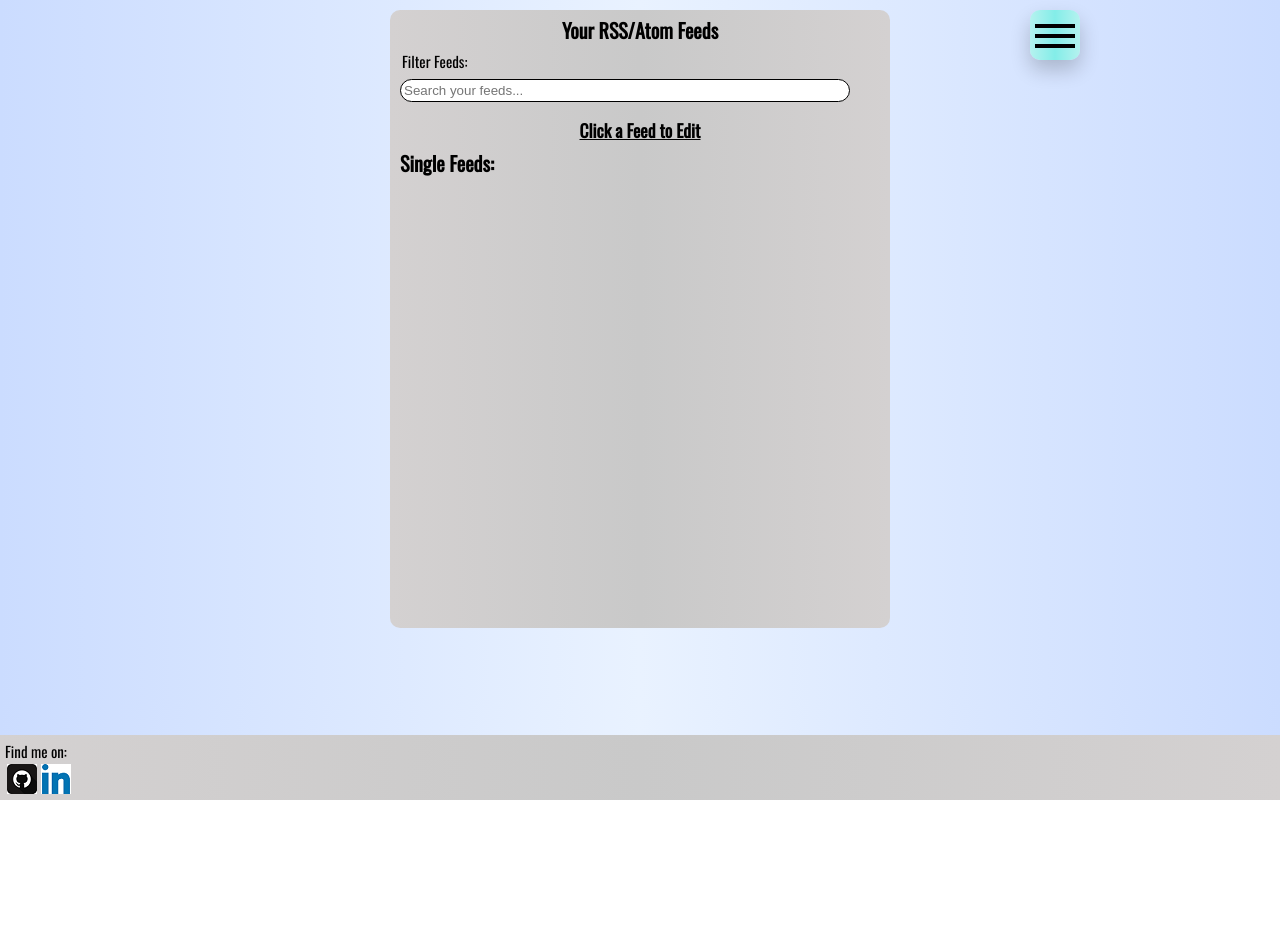
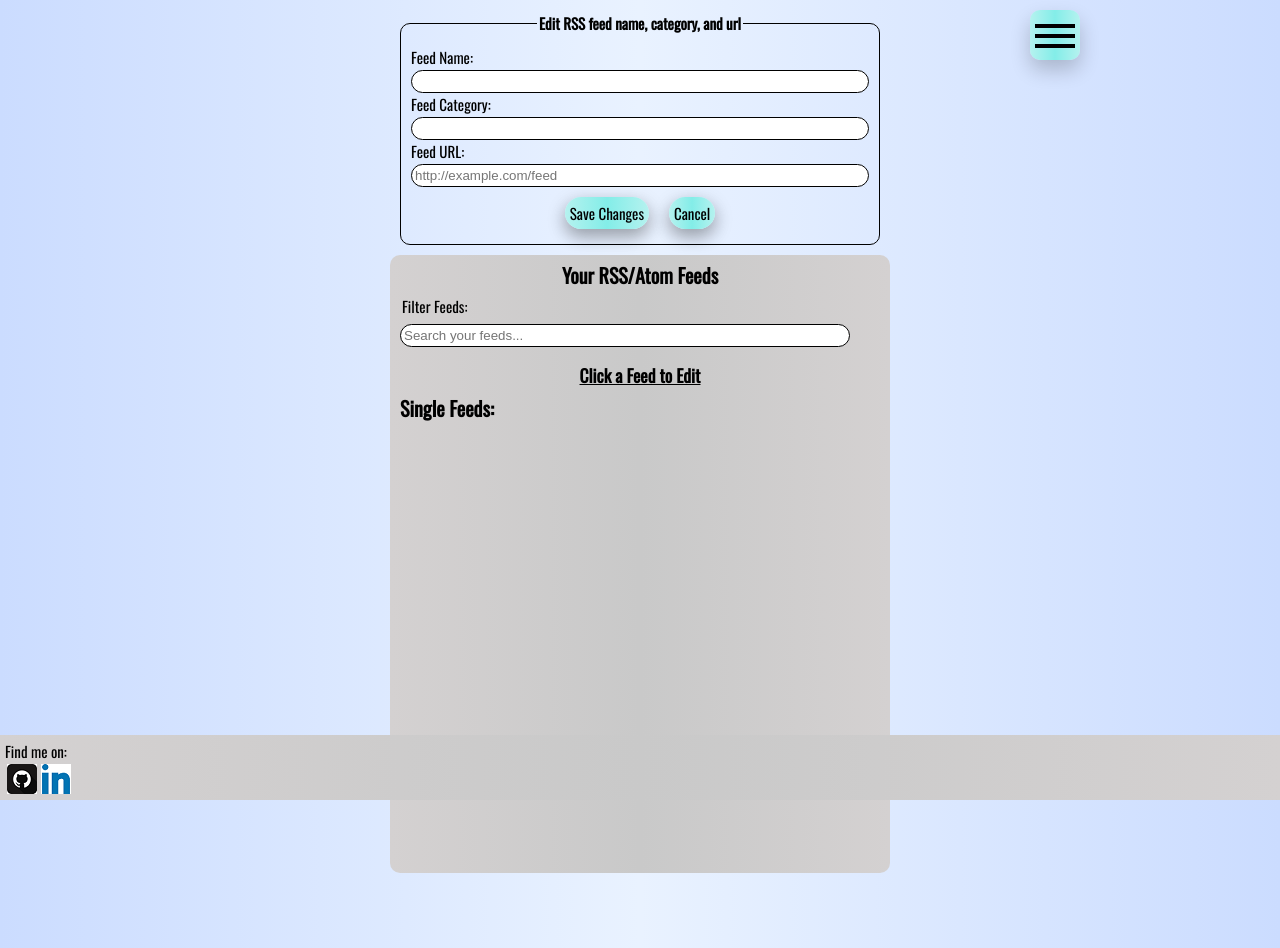
Before and after one commit to ARogala/cs-feedy, a React (Create React App) app: page /EditFeeds in a window 1280 px wide. Before the commit the page ends 800 px from the top, so only its background shows below. Built offline with nearby package versions, Linux system fonts and the light colour scheme; what focus-within would draw is missing.

Commit message:
render editFeedForm to edit feeds page

```diff
--- a/src/App.js
+++ b/src/App.js
@@ -16,6 +16,7 @@ import ScrollTopBtn from './components/ScrollTopBtn';
 import DeleteFeedBtnList from './components/DeleteFeedBtnList';
 import Header from './components/Header';
 import EditFeedBtnList from './components/EditFeedBtnList';
+import EditFeedForm from './components/EditFeedForm';
 
 //import styles
 import './App.css';
@@ -177,6 +178,7 @@ class App extends Component {
 
         <Route path='/EditFeeds' render={() => (
             <div className="edit">
+              <EditFeedForm />
               <div className="edit__searchBox">
                 <FeedBtnSearchBar
                   filterText={this.state.filterText}
--- a/src/components/EditFeedForm.js
+++ b/src/components/EditFeedForm.js
@@ -1,7 +1,7 @@
 import React from 'react';
 import PropTypes from 'prop-types';
 
-import './EditFeedForm.css';
+import './InputFeedForm.css';
 
 class EditFeedForm extends React.Component {
 	constructor(props) {
@@ -43,7 +43,7 @@ class EditFeedForm extends React.Component {
 		return (
 			<form className="addFeedForm" onSubmit={(e) => this.handleSubmit(e)}>
 				<fieldset>
-					<legend>Enter RSS feed name, category, and url</legend>
+					<legend>Edit RSS feed name, category, and url</legend>
 					<div>
 						<label htmlFor="name">Feed Name:</label>
 						<input
@@ -88,7 +88,7 @@ class EditFeedForm extends React.Component {
 							value="Submit"
 							className="addFeedForm__btn"
 						>
-							Add Feed
+							Save Changes
 						</button>
 						<button
 							type="button"
```
